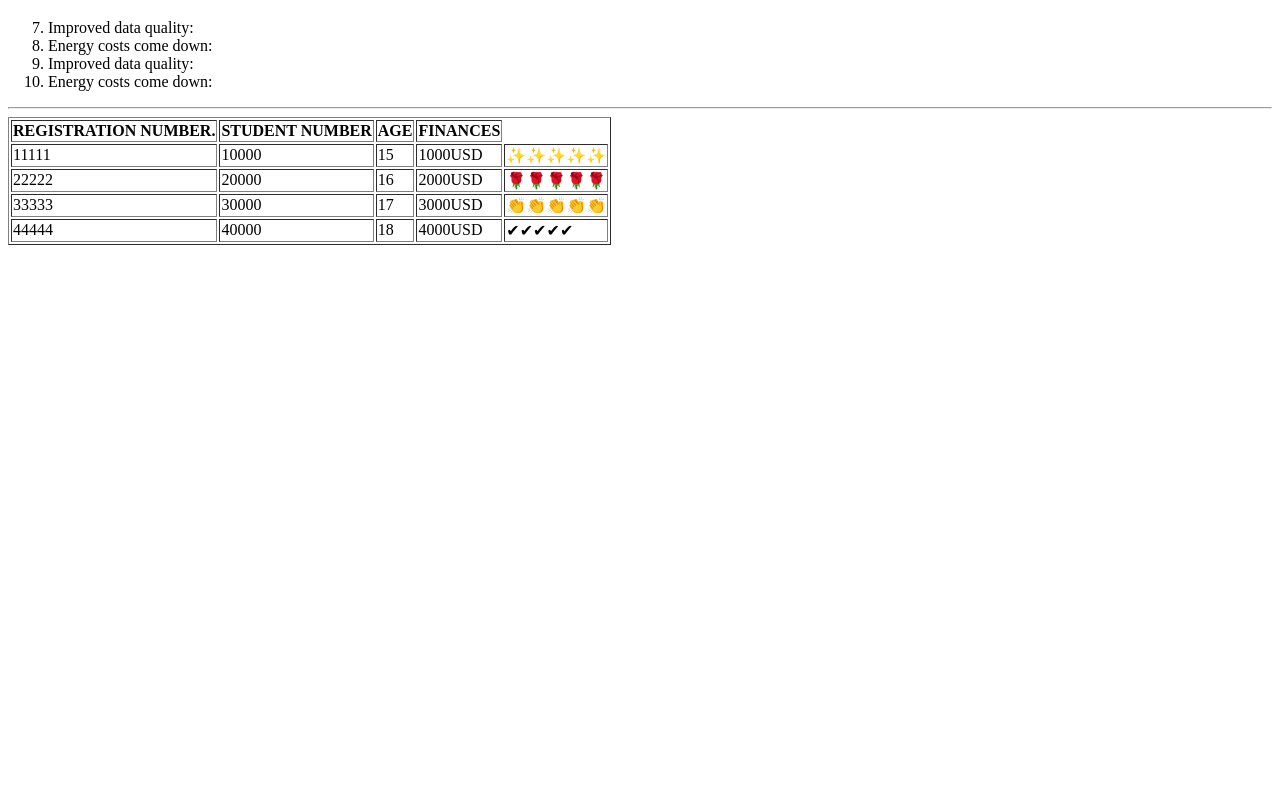
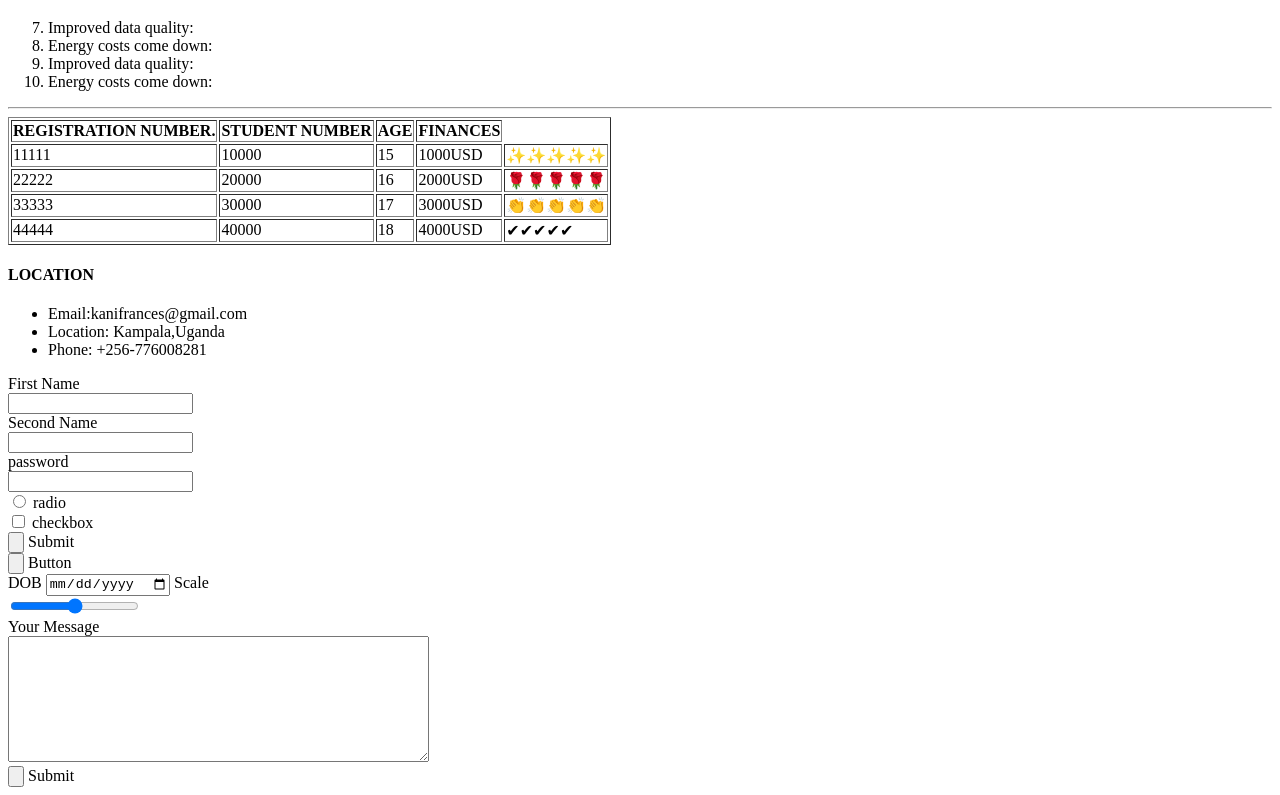
Before and after one commit to kanifay/web-development, a plain HTML site: page index.html in a window 1280 px wide. Shown: the part 1072-1867 px from the top of the page. Before the commit the page ends 1325 px from the top, so only its background shows below. Drawn offline with Linux system fonts and the light colour scheme.

Commit message:
Update index.html

```diff
--- a/index.html
+++ b/index.html
@@ -105,6 +105,48 @@
     </tr>
   </table>
 
+  <h4>LOCATION</h4>
+  <ul>
+    <li>Email:kanifrances@gmail.com</li>
+    <li> Location: Kampala,Uganda</li>
+    <li>Phone: +256-776008281</li>
+  </ul>
+
+  <form class="" action="mailto:kanifrances@gmail.com" method="post" enctype="text/plain">
+    <label for="fname">First Name</label> <br>
+    <input type="text" name="" value=""><br>
+
+    <label for="lname">Second Name</label><br>
+    <input type="text" name="" value=""><br>
+    <label for="">password</label><br>
+    <input type="password" name="" value=""><br>
+
+
+    <input type="radio" name="" value="">
+    <label for="">radio</label><br>
+
+    <input type="checkbox" name="" value="">
+    <label for="">checkbox</label><br>
+
+    <input type="submit" name="" value="">
+    <label for="">Submit</label> <br>
+
+    <input type="button" name="" value="">
+    <label for="">Button</label> <br>
+
+    <label for="">DOB</label>
+    <input type="date" name="" value="">
+
+    <label for="">Scale</label><br>
+    <input type="range" name="" value=""> <br>
+
+    <label for="">Your Message</label><br>
+    <textarea name="name" rows="8" cols="50"></textarea><br>
+    <input type="submit" name="" value="">
+  <label for="">Submit</label> <br>
+
+  </form>
+
 </body>
 
 
```
